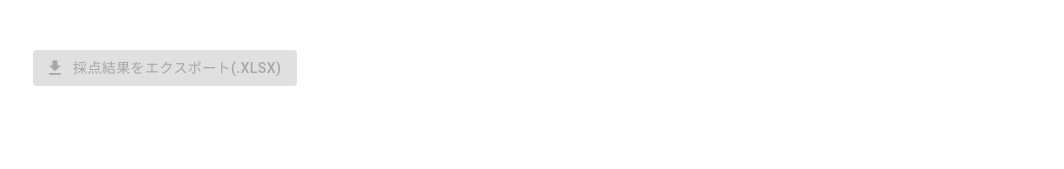
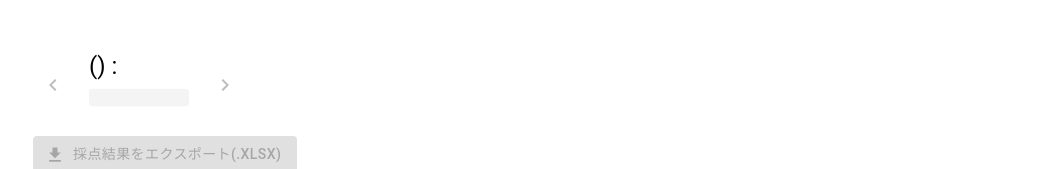
Before and after one commit to dsa-uts/dsa-grading-tool, a React (Create React App) app: page / in a window 1280 px wide. Shown: the part 657-826 px from the top of the page, without its empty margins (107-1171 px from the left). Before the commit the page ends 800 px from the top, so only its background shows below. Built offline with nearby package versions, Linux system fonts and the light colour scheme.

Commit message:
左右ボタン追加

```diff
--- a/src/App.tsx
+++ b/src/App.tsx
@@ -21,6 +21,8 @@ import UploadIcon from '@mui/icons-material/Upload';
 import EditIcon from '@mui/icons-material/Edit';
 import KeyboardArrowUpIcon from '@mui/icons-material/KeyboardArrowUp';
 import KeyboardArrowDownIcon from '@mui/icons-material/KeyboardArrowDown';
+import KeyboardArrowLeftIcon from '@mui/icons-material/KeyboardArrowLeft';
+import KeyboardArrowRightIcon from '@mui/icons-material/KeyboardArrowRight';
 import IconButton from '@mui/material/IconButton';
 import Checkbox from '@mui/material/Checkbox';
 import List from '@mui/material/List';
@@ -92,6 +94,22 @@ function App() {
 
     // ダイアログを閉じる
     setOpenDeleteDialog(false);
+  };
+
+  // 学生移動用の関数
+  const moveToAdjacentStudent = (direction: 'prev' | 'next', scrollToTop: boolean = false) => {
+    const currentIndex = students.findIndex(s => s.id === selectedStudent);
+    if (currentIndex < 0 || currentIndex >= students.length) return;
+
+    if (direction === 'prev' && currentIndex > 0) {
+      setSelectedStudent(students[currentIndex - 1].id);
+    } else if (direction === 'next' && currentIndex < students.length - 1) {
+      setSelectedStudent(students[currentIndex + 1].id);
+    }
+
+    if (scrollToTop) {
+      window.scrollTo({ top: 0, behavior: 'smooth' });
+    }
   };
 
   // スコアを計算する関数
@@ -726,8 +744,15 @@ function App() {
             </Tooltip>
           </Box>
           <Box sx={{ mt: 4 }}>
+            <Box sx={{ display: 'flex', alignItems: 'center', gap: 2 }}>
+              <IconButton
+                onClick={() => moveToAdjacentStudent('prev')}
+                disabled={!selectedStudent || students.findIndex(s => s.id === selectedStudent) === 0}
+              >
+                <KeyboardArrowLeftIcon />
+              </IconButton>
               <Typography variant="h5" gutterBottom>
-              Current Score: {' '}
+                {students.find(s => s.id === selectedStudent)?.name} ({students.find(s => s.id === selectedStudent)?.studentId}) Score: {' '}
                 {students.find(s => s.id === selectedStudent) ? (
                   <ScoreDisplay
                     student={students.find(s => s.id === selectedStudent)!}
@@ -736,6 +761,13 @@ function App() {
                   <Skeleton variant="text" width={100} height={30} />
                 )}
               </Typography>
+              <IconButton
+                onClick={() => moveToAdjacentStudent('next')}
+                disabled={!selectedStudent || students.findIndex(s => s.id === selectedStudent) === students.length - 1}
+              >
+                <KeyboardArrowRightIcon />
+              </IconButton>
+            </Box>
             <List>
               {deductionItems.map((item, index) => (
                 <ListItem
@@ -956,6 +988,30 @@ function App() {
 
       {/* エクスポート関連のボタングループ */}
       <Box sx={{ width: '100%', maxWidth: '1000px', margin: '0 auto', p: 3 }}>
+        <Box sx={{ display: 'flex', alignItems: 'center', gap: 2, mb: 2 }}>
+          <IconButton
+            onClick={() => moveToAdjacentStudent('prev', true)}
+            disabled={!selectedStudent || students.findIndex(s => s.id === selectedStudent) === 0}
+          >
+            <KeyboardArrowLeftIcon />
+          </IconButton>
+          <Typography variant="h5" gutterBottom>
+            {students.find(s => s.id === selectedStudent)?.name} ({students.find(s => s.id === selectedStudent)?.studentId}) : {' '}
+            {students.find(s => s.id === selectedStudent) ? (
+              <ScoreDisplay
+                student={students.find(s => s.id === selectedStudent)!}
+              />
+            ) : (
+              <Skeleton variant="text" width={100} height={30} />
+            )}
+          </Typography>
+          <IconButton
+            onClick={() => moveToAdjacentStudent('next', true)}
+            disabled={!selectedStudent || students.findIndex(s => s.id === selectedStudent) === students.length - 1}
+          >
+            <KeyboardArrowRightIcon />
+          </IconButton>
+        </Box>
         <Button
           variant="contained"
           color="success"
```
Lines whose indentation alone changed are shown as unchanged.
